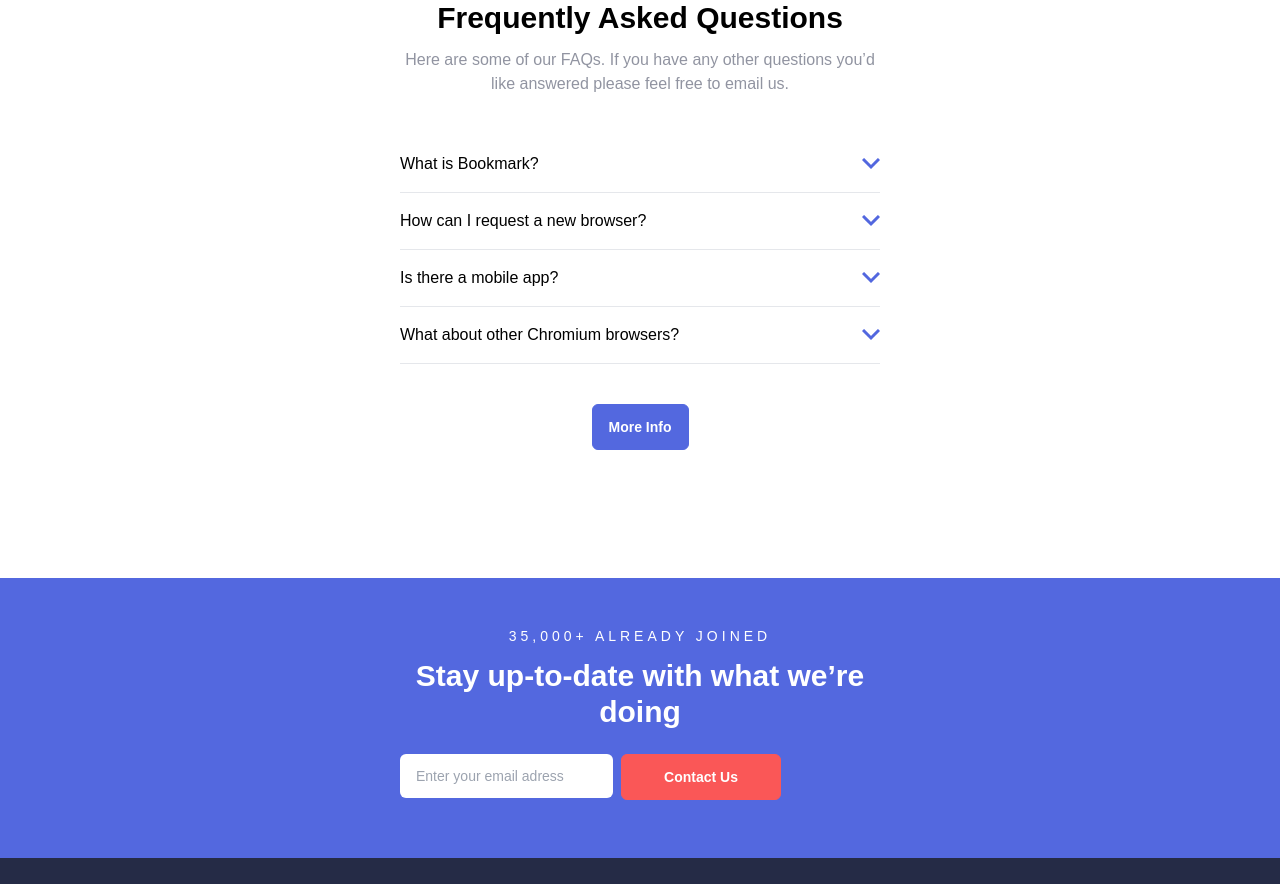
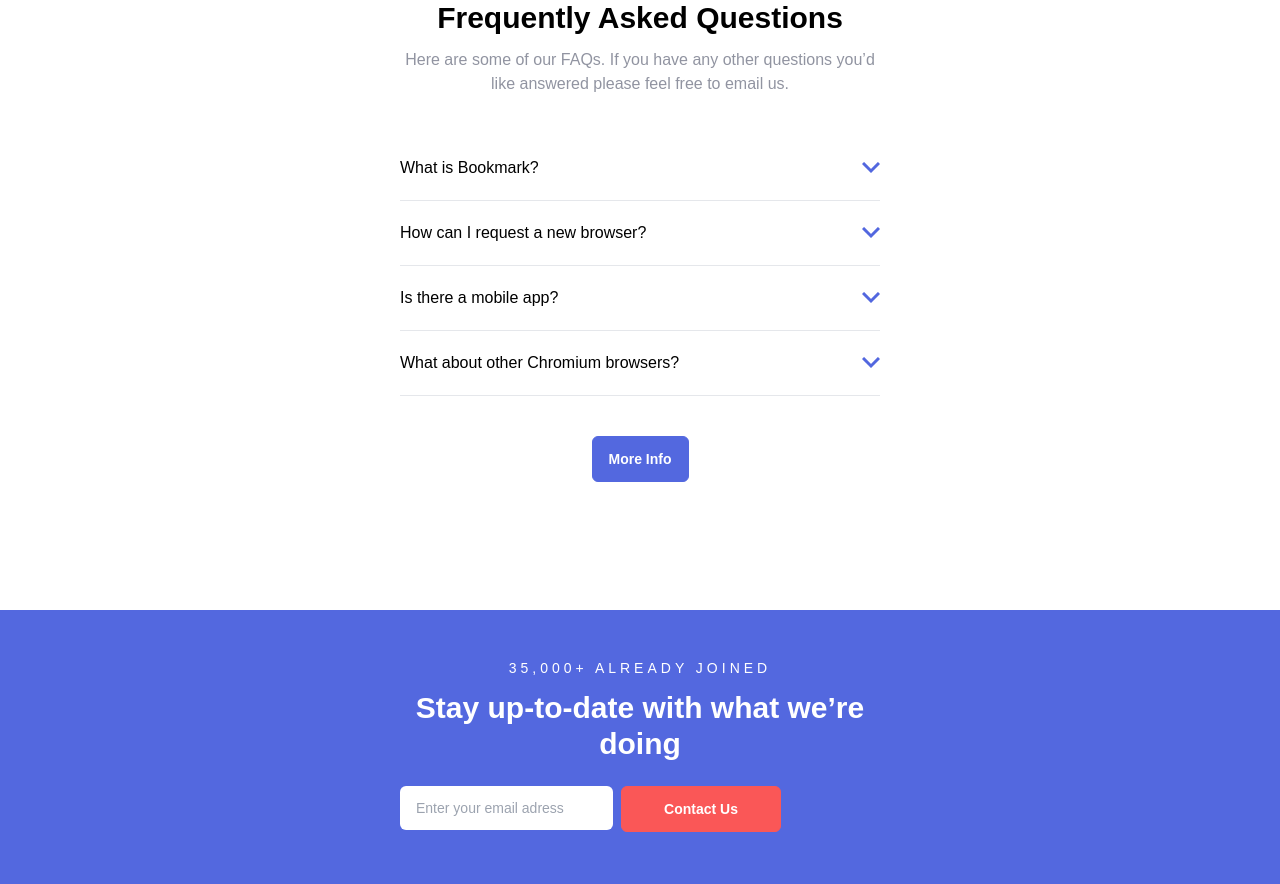
Before and after one commit to VickyAzola/BookmarkLandingPage, a Vue app: page / in a window 1280 px wide. Shown: the part 2320-3204 px from the top of the page. Built offline with nearby package versions, Linux system fonts and the light colour scheme.

Commit message:
Update AskedQuestions.vue

```diff
--- a/src/components/AskedQuestions.vue
+++ b/src/components/AskedQuestions.vue
@@ -39,7 +39,7 @@
         <div v-for="(data, index) in dropdownData">
             <button
                 @click="dropdown(index)"
-                class="w-full flex justify-between items-center text-left gap-x-3 py-4 hover:text-PrimarySoftRed transition-all"
+                class="w-full flex justify-between items-center text-left gap-x-3 py-4 lg:py-5 hover:text-PrimarySoftRed transition-all"
                 :class="[selected == index ? 'border-none' : 'border-b']"
                 >
                 {{ data.question }}
```
